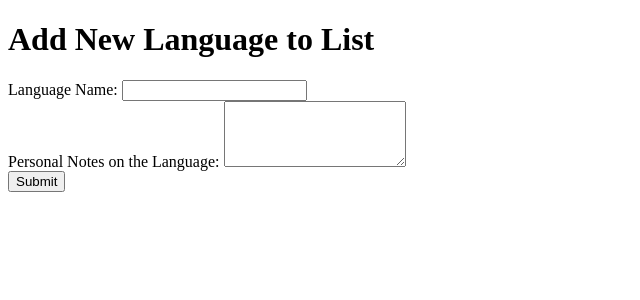
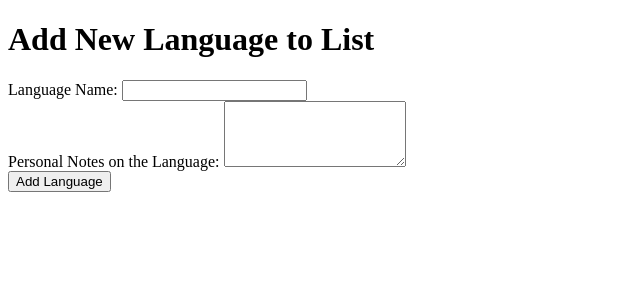
Before and after one commit to dstilesr/flashy-card, a FastAPI app: page /languages/add in a window 1280 px wide. Shown: the part 52-352 px from the top of the page, without its empty margins (0-640 px from the left). Run offline with FastAPI, Linux system fonts and the light colour scheme.

Commit message:
Fix button value

```diff
--- a/app/templates/language-add.html.jinja2
+++ b/app/templates/language-add.html.jinja2
@@ -11,7 +11,7 @@
         <label for="lang_notes">Personal Notes on the Language:</label>
         <textarea id="lang_notes" name="lang_notes" rows="4"></textarea>
     </div>
-    <input type="submit" form="addLanguage">
+    <input type="submit" form="addLanguage" value="Add Language">
 </form>
 </div>
 {% endblock %}
```
